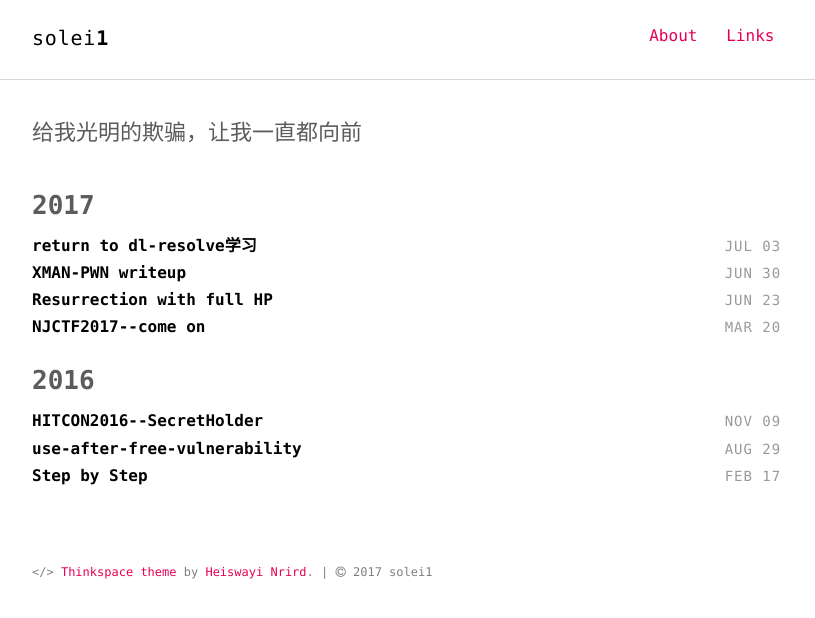
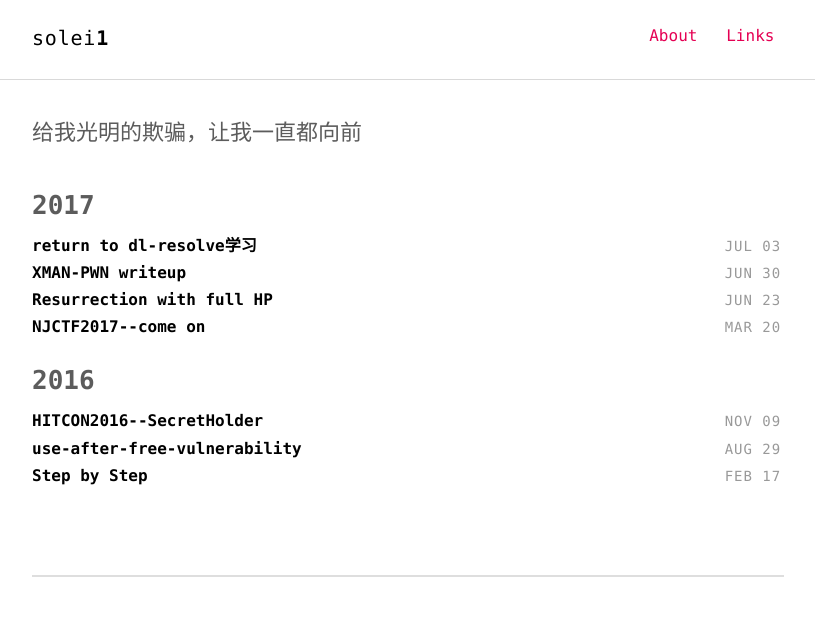
Before and after one commit to wangshu88/solei1.github.io, a Jekyll site: the page built from index.html, in a window 1280 px wide. Shown: the top 618 px of the page, without its empty margins (232-1047 px from the left). Built offline with Jekyll 4.4.1, drawn with Linux system fonts in a browser that asks for light colours.

Commit message:
change footer

```diff
--- a/_includes/footer.html
+++ b/_includes/footer.html
@@ -1,5 +1,5 @@
 <footer class="site-footer">
   <div class="container">
-    <small class="block">&lt;/&gt; <a href="http://github.com/heiswayi/thinkspace" title="a minimalist Jekyll theme for technical writing">Thinkspace theme</a> by <a href="http://heiswayi.github.io">Heiswayi Nrird</a>. | <i class="fa fa-copyright"></i> {{ site.time | date: '%Y' }} {{ site.author.name }}</small>
+        <hr>
   </div>
 </footer>
```
